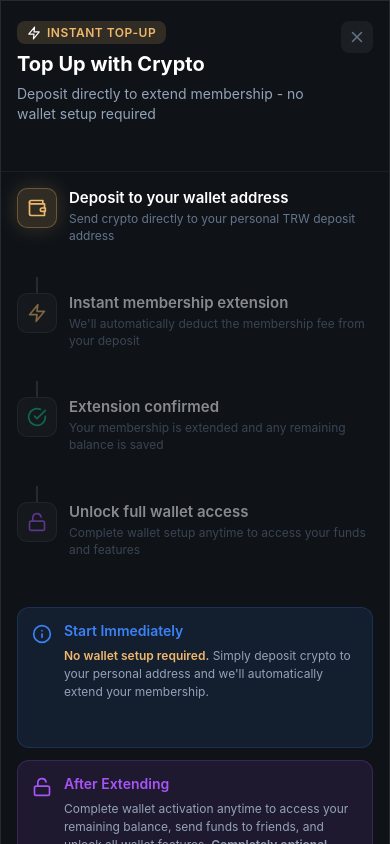
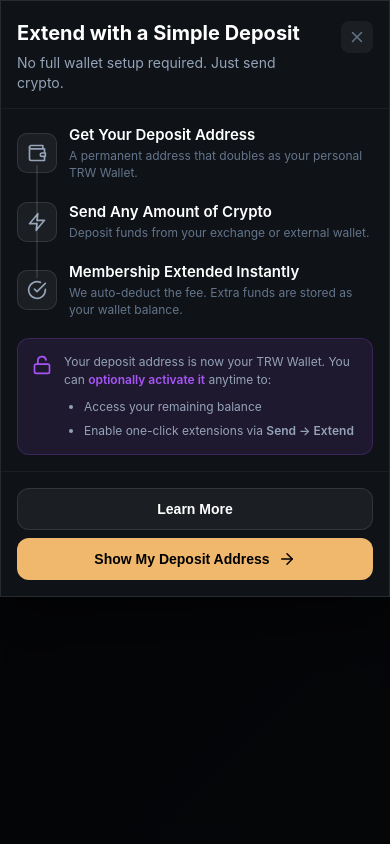
Before and after one commit to Ace-TRW/membership-topup-modal, a React (Create React App) app: page / in a window 390 px wide. Both pictures are taken after a click on the button "Open Modal". Built offline with nearby package versions, Linux system fonts and the light colour scheme.

Commit message:
Add complete FAQ section with responsive design and view switching

```diff
--- a/src/components/MembershipTopUpModal.jsx
+++ b/src/components/MembershipTopUpModal.jsx
@@ -1,9 +1,19 @@
-import React, { useState, useEffect } from 'react';
-import { Wallet, ArrowRight, CheckCircle, Info, X, Zap, Unlock } from 'lucide-react';
+import React, { useState, useEffect } from "react";
+import {
+  Wallet,
+  ArrowRight,
+  CheckCircle,
+  X,
+  Zap,
+  Unlock,
+  Check,
+  ArrowLeft,
+} from "lucide-react";
 
 const MembershipTopUpModal = () => {
-  const [currentStep, setCurrentStep] = useState(0);
-  const [isClosing, setIsClosing] = useState(false);
+  // For demonstration. In production, use props: ({ isOpen, onClose })
+  const [isVisible, setIsVisible] = useState(true);
+  const [view, setView] = useState("main"); // 'main' or 'faq'
   const [isMobile, setIsMobile] = useState(false);
   const [isSmallMobile, setIsSmallMobile] = useState(false);
 
@@ -20,348 +30,501 @@ const MembershipTopUpModal = () => {
 
   const styles = {
     overlay: {
-      position: 'fixed',
+      position: "fixed",
       top: 0,
       left: 0,
       right: 0,
       bottom: 0,
-      backgroundColor: 'rgba(0, 0, 0, 0.8)',
-      backdropFilter: 'blur(10px)',
-      display: 'flex',
-      alignItems: isMobile ? 'flex-start' : 'center',
-      justifyContent: 'center',
+      backgroundColor: "rgba(0, 0, 0, 0.8)",
+      backdropFilter: "blur(10px)",
+      display: "flex",
+      alignItems: isMobile ? "flex-start" : "center",
+      justifyContent: "center",
       zIndex: 1000,
-      padding: isMobile ? '0' : '20px',
-      overflowY: 'auto',
+      padding: isMobile ? "0" : "20px",
+      overflowY: "auto",
     },
     modal: {
-      backgroundColor: '#0f1318',
-      borderRadius: isMobile ? '0' : '24px',
-      maxWidth: '520px',
-      width: '100%',
-      minHeight: isMobile ? '100vh' : 'auto',
-      border: '1px solid rgba(255, 255, 255, 0.1)',
-      overflow: 'hidden',
-      boxShadow: '0 20px 60px rgba(0, 0, 0, 0.5)',
-      margin: isMobile ? '0' : '20px auto',
+      backgroundColor: "#0f1318",
+      borderRadius: isMobile ? "0" : "24px",
+      maxWidth: "520px",
+      width: "100%",
+      border: "1px solid rgba(255, 255, 255, 0.1)",
+      overflow: "hidden",
+      boxShadow: "0 20px 60px rgba(0, 0, 0, 0.5)",
+      display: "flex",
+      flexDirection: "column",
+      maxHeight: isMobile ? "100vh" : "90vh",
+      margin: isMobile ? "0" : "20px auto",
     },
     header: {
-      padding: isMobile ? '20px 16px 16px' : '24px 24px 20px',
-      borderBottom: '1px solid rgba(255, 255, 255, 0.05)',
-      display: 'flex',
-      justifyContent: 'space-between',
-      alignItems: 'flex-start',
+      padding: isMobile ? "20px 16px 16px" : "24px 24px 20px",
+      borderBottom: "1px solid rgba(255, 255, 255, 0.05)",
+      flexShrink: 0,
     },
     headerContent: {
+      display: "flex",
+      justifyContent: "space-between",
+      alignItems: "flex-start",
+    },
+    titleGroup: {
       flex: 1,
-    },
-    badge: {
-      display: 'inline-flex',
-      alignItems: 'center',
-      gap: '6px',
-      padding: '4px 10px',
-      backgroundColor: 'rgba(240, 184, 108, 0.15)',
-      borderRadius: '8px',
-      marginBottom: isMobile ? '8px' : '12px',
-    },
-    badgeText: {
-      fontSize: '12px',
-      fontWeight: '600',
-      color: '#f0b86c',
-      textTransform: 'uppercase',
-      letterSpacing: '0.5px',
+      paddingRight: "16px",
     },
     title: {
-      fontSize: isMobile ? '20px' : '24px',
-      fontWeight: '700',
-      color: '#ffffff',
-      marginBottom: '8px',
+      fontSize: isMobile ? "20px" : "24px",
+      fontWeight: "700",
+      color: "#ffffff",
+      margin: 0,
+      marginBottom: "8px",
     },
     subtitle: {
-      fontSize: '14px',
-      color: '#94a3b8',
-      lineHeight: '1.4',
+      fontSize: "14px",
+      color: "#94a3b8",
+      lineHeight: "1.4",
+      margin: 0,
     },
     closeButton: {
-      width: '32px',
-      height: '32px',
-      borderRadius: '8px',
-      border: 'none',
-      backgroundColor: 'rgba(255, 255, 255, 0.05)',
-      display: 'flex',
-      alignItems: 'center',
-      justifyContent: 'center',
-      cursor: 'pointer',
-      transition: 'all 0.2s',
+      width: "32px",
+      height: "32px",
+      borderRadius: "8px",
+      border: "none",
+      backgroundColor: "rgba(255, 255, 255, 0.05)",
+      display: "flex",
+      alignItems: "center",
+      justifyContent: "center",
+      cursor: "pointer",
+      transition: "background-color 0.2s",
+      flexShrink: 0,
     },
     content: {
-      padding: isMobile ? '16px' : '24px',
+      padding: isMobile ? "16px" : "24px",
+      flex: "1 1 auto",
+      overflowY: "auto",
+      transition: "opacity 0.2s ease-in-out",
+    },
+    view: {
+      opacity: 1,
+      transition: "opacity 0.2s ease-in-out",
     },
     stepsContainer: {
-      marginBottom: isMobile ? '16px' : '24px',
+      position: "relative",
     },
     step: {
-      display: 'flex',
-      gap: isMobile ? '12px' : '16px',
-      marginBottom: isMobile ? '16px' : '20px',
-      opacity: 0.5,
-      transition: 'all 0.3s ease',
-    },
-    stepActive: {
-      opacity: 1,
-    },
-    stepCompleted: {
-      opacity: 0.7,
+      display: "flex",
+      gap: isMobile ? "12px" : "16px",
+      alignItems: "center",
     },
     stepIcon: {
-      width: isMobile ? '40px' : '48px',
-      height: isMobile ? '40px' : '48px',
-      borderRadius: isMobile ? '10px' : '12px',
-      display: 'flex',
-      alignItems: 'center',
-      justifyContent: 'center',
+      width: isMobile ? "40px" : "48px",
+      height: isMobile ? "40px" : "48px",
+      borderRadius: isMobile ? "10px" : "12px",
+      display: "flex",
+      alignItems: "center",
+      justifyContent: "center",
       flexShrink: 0,
-      transition: 'all 0.3s ease',
-    },
-    stepIconDefault: {
-      backgroundColor: 'rgba(255, 255, 255, 0.05)',
-      border: '1px solid rgba(255, 255, 255, 0.1)',
-    },
-    stepIconActive: {
-      backgroundColor: 'rgba(240, 184, 108, 0.15)',
-      border: '1px solid rgba(240, 184, 108, 0.3)',
-      boxShadow: '0 0 20px rgba(240, 184, 108, 0.2)',
-    },
-    stepIconCompleted: {
-      backgroundColor: 'rgba(16, 185, 129, 0.15)',
-      border: '1px solid rgba(16, 185, 129, 0.3)',
+      backgroundColor: "rgba(255, 255, 255, 0.05)",
+      border: "1px solid rgba(255, 255, 255, 0.1)",
     },
     stepContent: {
       flex: 1,
     },
     stepTitle: {
-      fontSize: isMobile ? '15px' : '16px',
-      fontWeight: '600',
-      color: '#ffffff',
-      marginBottom: '4px',
+      fontSize: isMobile ? "15px" : "16px",
+      fontWeight: "600",
+      color: "#ffffff",
+      margin: 0,
+      marginBottom: "4px",
     },
     stepDescription: {
-      fontSize: isMobile ? '12px' : '13px',
-      color: '#64748b',
-      lineHeight: '1.4',
+      fontSize: isMobile ? "12px" : "13px",
+      color: "#64748b",
+      lineHeight: "1.4",
+      margin: 0,
     },
     connector: {
-      width: '2px',
-      height: isMobile ? '16px' : '20px',
-      backgroundColor: 'rgba(255, 255, 255, 0.1)',
-      marginLeft: isMobile ? '19px' : '23px',
-      marginTop: isMobile ? '-16px' : '-20px',
-      marginBottom: '0',
+      position: "absolute",
+      width: "2px",
+      backgroundColor: "rgba(255, 255, 255, 0.1)",
+      left: isMobile ? "19px" : "23px",
+      top: isMobile ? "40px" : "48px",
+      height: isMobile ? "calc(100% - 80px)" : "calc(100% - 96px)",
     },
     infoBox: {
-      backgroundColor: 'rgba(59, 130, 246, 0.1)',
-      borderRadius: '12px',
-      padding: isMobile ? '14px' : '16px',
-      marginBottom: '12px',
-      border: '1px solid rgba(59, 130, 246, 0.2)',
-    },
-    infoBoxHeader: {
-      display: 'flex',
-      alignItems: 'flex-start',
-      gap: '12px',
-    },
-    infoTitle: {
-      fontSize: '14px',
-      fontWeight: '600',
-      color: '#3b82f6',
-      marginBottom: '8px',
+      backgroundColor: "rgba(168, 85, 247, 0.1)",
+      borderRadius: "12px",
+      padding: isMobile ? "14px" : "16px",
+      marginTop: isMobile ? "20px" : "24px",
+      border: "1px solid rgba(168, 85, 247, 0.2)",
+      display: "flex",
+      alignItems: "flex-start",
+      gap: "12px",
     },
     infoText: {
-      fontSize: isMobile ? '12px' : '13px',
-      color: '#94a3b8',
-      lineHeight: '1.5',
+      fontSize: isMobile ? "12px" : "13px",
+      color: "#94a3b8",
+      lineHeight: "1.5",
+      margin: 0,
     },
     highlight: {
-      color: '#f0b86c',
-      fontWeight: '600',
+      color: "#a855f7",
+      fontWeight: "600",
     },
     footer: {
-      padding: isMobile ? '16px' : '20px 24px',
-      borderTop: '1px solid rgba(255, 255, 255, 0.05)',
-      display: 'flex',
-      gap: isMobile ? '8px' : '12px',
-      flexDirection: isSmallMobile ? 'column' : 'row',
+      padding: isMobile ? "16px" : "20px 24px",
+      borderTop: "1px solid rgba(255, 255, 255, 0.05)",
+      display: "flex",
+      gap: isMobile ? "8px" : "12px",
+      flexShrink: 0,
+      flexDirection: isSmallMobile ? "column" : "row",
     },
     button: {
       flex: 1,
-      padding: isMobile ? '12px 20px' : '14px 24px',
-      borderRadius: '12px',
-      border: 'none',
-      fontSize: isMobile ? '14px' : '15px',
-      fontWeight: '600',
-      cursor: 'pointer',
-      transition: 'all 0.2s',
-      display: 'flex',
-      alignItems: 'center',
-      justifyContent: 'center',
-      gap: '8px',
-      width: isSmallMobile ? '100%' : 'auto',
+      padding: isMobile ? "12px 20px" : "14px 24px",
+      borderRadius: "12px",
+      border: "none",
+      fontSize: isMobile ? "14px" : "15px",
+      fontWeight: "600",
+      cursor: "pointer",
+      transition: "background-color 0.2s",
+      display: "flex",
+      alignItems: "center",
+      justifyContent: "center",
+      gap: "8px",
+      width: isSmallMobile ? "100%" : "auto",
     },
     primaryButton: {
-      backgroundColor: '#f0b86c',
-      color: '#000000',
+      backgroundColor: "#f0b86c",
+      color: "#000000",
     },
     secondaryButton: {
-      backgroundColor: 'rgba(255, 255, 255, 0.05)',
-      color: '#ffffff',
-      border: '1px solid rgba(255, 255, 255, 0.1)',
+      backgroundColor: "rgba(255, 255, 255, 0.05)",
+      color: "#ffffff",
+      border: "1px solid rgba(255, 255, 255, 0.1)",
+    },
+    faqSection: {
+      marginBottom: isMobile ? "24px" : "32px",
+    },
+    faqSectionTitle: {
+      fontSize: "12px",
+      fontWeight: "600",
+      color: "#f0b86c",
+      textTransform: "uppercase",
+      letterSpacing: "0.5px",
+      marginBottom: isMobile ? "12px" : "16px",
+    },
+    faqItem: {
+      marginBottom: isMobile ? "20px" : "24px",
+    },
+    faqQuestion: {
+      fontSize: isMobile ? "14px" : "15px",
+      fontWeight: "600",
+      color: "#ffffff",
+      marginBottom: "8px",
+    },
+    faqAnswer: {
+      fontSize: isMobile ? "13px" : "14px",
+      color: "#94a3b8",
+      lineHeight: "1.6",
+    },
+    benefitsList: {
+      margin: "12px 0 0 0",
+      paddingLeft: "0",
+      listStyle: "none",
+    },
+    benefitItem: {
+      display: "flex",
+      alignItems: "flex-start",
+      gap: "10px",
+      marginBottom: "12px",
+      fontSize: isMobile ? "13px" : "14px",
+      color: "#94a3b8",
+      lineHeight: "1.6",
+    },
+    benefitTitle: {
+      fontWeight: "600",
+      color: "#ffffff",
     },
   };
 
   const iconSize = isMobile ? 20 : 24;
 
+  const MainView = ({ steps }) => (
+    <div style={styles.view}>
+      <div style={styles.stepsContainer}>
+        <div style={styles.connector}></div>
+        {steps.map((step, index) => (
+          <div
+            key={index}
+            style={{
+              ...styles.step,
+              marginBottom: index === steps.length - 1 ? 0 : (isMobile ? "20px" : "24px"),
+            }}
+          >
+            <div style={styles.stepIcon}>{step.icon}</div>
+            <div style={styles.stepContent}>
+              <h3 style={styles.stepTitle}>{step.title}</h3>
+              <p style={styles.stepDescription}>{step.description}</p>
+            </div>
+          </div>
+        ))}
+      </div>
+      <div style={styles.infoBox}>
+        <Unlock
+          size={20}
+          color="#a855f7"
+          style={{ flexShrink: 0, marginTop: "2px" }}
+        />
+        <div>
+          <p style={styles.infoText}>
+            Your deposit address is now your TRW Wallet. You can{" "}
+            <span style={styles.highlight}>optionally activate it</span> anytime
+            to:
+          </p>
+          <ul
+            style={{
+              margin: "8px 0 0 0",
+              paddingLeft: "20px",
+              fontSize: isMobile ? "12px" : "13px",
+              color: "#94a3b8",
+              lineHeight: "1.6",
+            }}
+          >
+            <li style={{ marginBottom: "4px" }}>Access your remaining balance</li>
+            <li>
+              Enable one-click extensions via{" "}
+              <span style={{ fontWeight: "600" }}>Send → Extend</span>
+            </li>
+          </ul>
+        </div>
+      </div>
+    </div>
+  );
+
+  const FaqView = () => (
+    <div style={styles.view}>
+      <div style={styles.faqSection}>
+        <h3 style={styles.faqSectionTitle}>The Basics</h3>
+        <div style={styles.faqItem}>
+          <p style={styles.faqQuestion}>
+            What happens if I send more than the membership fee?
+          </p>
+          <p style={styles.faqAnswer}>
+            We only deduct the exact membership fee. Any extra funds are safely
+            stored as your initial TRW Wallet balance. You can access them
+            anytime after activating your wallet.
+          </p>
+        </div>
+        <div style={styles.faqItem}>
+          <p style={styles.faqQuestion}>
+            What's the difference between this deposit and a full wallet?
+          </p>
+          <p style={styles.faqAnswer}>
+            This deposit is a "guest checkout" to get you extended fast.
+            Activating the full wallet is an optional next step that gives you
+            control to send, receive, and manage your balance.
+          </p>
+        </div>
+        <div style={styles.faqItem}>
+          <p style={styles.faqQuestion}>
+            What if I get the address but change my mind?
+          </p>
+          <p style={styles.faqAnswer}>
+            Nothing happens. The deposit address is yours permanently, but it
+            remains inactive until you send funds to it. There's no penalty or
+            pending transaction to cancel.
+          </p>
+        </div>
+      </div>
+
+      <div style={styles.faqSection}>
+        <h3 style={styles.faqSectionTitle}>Security & Fees</h3>
+        <div style={styles.faqItem}>
+          <p style={styles.faqQuestion}>Is my money safe in this wallet?</p>
+          <p style={styles.faqAnswer}>
+            Yes. Your TRW Wallet is a{" "}
+            <span style={{ color: "#10b981", fontWeight: "600" }}>
+              self-custodial
+            </span>{" "}
+            wallet. This means you, and only you, have control over your funds via
+            your security credentials. We can never access or move your crypto.
+          </p>
+        </div>
+        <div style={styles.faqItem}>
+          <p style={styles.faqQuestion}>
+            Are there any hidden fees for this top-up?
+          </p>
+          <p style={styles.faqAnswer}>
+            TRW charges{" "}
+            <span style={{ color: "#f0b86c", fontWeight: "600" }}>
+              zero fees
+            </span>{" "}
+            for this deposit. You will only pay the standard network fee to send
+            crypto from your external exchange or wallet. As a courtesy, we also
+            credit your account with the one-time wallet activation fee.
+          </p>
+        </div>
+      </div>
+
+      <div style={styles.faqSection}>
+        <h3 style={styles.faqSectionTitle}>The Full Wallet</h3>
+        <div style={styles.faqItem}>
+          <p style={styles.faqQuestion}>
+            What are the benefits of activating the full wallet?
+          </p>
+          <p style={styles.faqAnswer}>Full activation unlocks all features:</p>
+          <ul style={styles.benefitsList}>
+            <li style={styles.benefitItem}>
+              <Check
+                size={16}
+                color="#10b981"
+                style={{ flexShrink: 0, marginTop: "4px" }}
+              />
+              <div>
+                <span style={styles.benefitTitle}>One-click extensions:</span>{" "}
+                Renew your membership instantly from your wallet balance.
+              </div>
+            </li>
+            <li style={styles.benefitItem}>
+              <Check
+                size={16}
+                color="#10b981"
+                style={{ flexShrink: 0, marginTop: "4px" }}
+              />
+              <div>
+                <span style={styles.benefitTitle}>Send funds:</span> Instantly
+                send crypto to other TRW members.
+              </div>
+            </li>
+            <li style={styles.benefitItem}>
+              <Check
+                size={16}
+                color="#10b981"
+                style={{ flexShrink: 0, marginTop: "4px" }}
+              />
+              <div>
+                <span style={styles.benefitTitle}>Full control:</span> Manage your
+                balance and view transaction history.
+              </div>
+            </li>
+          </ul>
+        </div>
+      </div>
+    </div>
+  );
+
+  const handleClose = () => {
+    setIsVisible(false);
+    // In production, you'd call: onClose();
+    setTimeout(() => setView("main"), 300); // Reset view after closing
+  };
+
+  const handleContinue = () => {
+    console.log("Proceeding to show deposit address...");
+    handleClose(); // Example: close modal on continue
+  };
+
   const steps = [
     {
-      icon: <Wallet size={iconSize} color="#f0b86c" />,
-      title: 'Deposit to your wallet address',
-      description: 'Send crypto directly to your personal TRW deposit address',
-      status: currentStep >= 0 ? 'active' : 'default',
+      icon: <Wallet size={iconSize} color="#94a3b8" />,
+      title: "Get Your Deposit Address",
+      description:
+        "A permanent address that doubles as your personal TRW Wallet.",
     },
     {
-      icon: <Zap size={iconSize} color="#f0b86c" />,
-      title: 'Instant membership extension',
-      description: 'We\'ll automatically deduct the membership fee from your deposit',
-      status: currentStep >= 1 ? 'active' : 'default',
+      icon: <Zap size={iconSize} color="#94a3b8" />,
+      title: "Send Any Amount of Crypto",
+      description: "Deposit funds from your exchange or external wallet.",
     },
     {
-      icon: <CheckCircle size={iconSize} color="#10b981" />,
-      title: 'Extension confirmed',
-      description: 'Your membership is extended and any remaining balance is saved',
-      status: currentStep >= 2 ? 'active' : 'default',
-    },
-    {
-      icon: <Unlock size={iconSize} color="#a855f7" />,
-      title: 'Unlock full wallet access',
-      description: 'Complete wallet setup anytime to access your funds and features',
-      status: currentStep >= 3 ? 'active' : 'default',
+      icon: <CheckCircle size={iconSize} color="#94a3b8" />,
+      title: "Membership Extended Instantly",
+      description:
+        "We auto-deduct the fee. Extra funds are stored as your wallet balance.",
     },
   ];
 
-  const handleClose = () => {
-    setIsClosing(true);
-    setTimeout(() => {
-      // Close modal logic here
-    }, 300);
-  };
-
-  const handleContinue = () => {
-    // Proceed with wallet top-up
-  };
+  if (!isVisible) return null;
 
   return (
     <div style={styles.overlay}>
       <div style={styles.modal}>
         <div style={styles.header}>
           <div style={styles.headerContent}>
-            <div style={styles.badge}>
-              <Zap size={14} />
-              <span style={styles.badgeText}>Instant Top-Up</span>
-            </div>
-            <h2 style={styles.title}>Top Up with Crypto</h2>
+            <div style={styles.titleGroup}>
+              <h2 style={styles.title}>
+                {view === "main"
+                  ? "Extend with a Simple Deposit"
+                  : "How It Works"}
+              </h2>
               <p style={styles.subtitle}>
-              Deposit directly to extend membership - no wallet setup required
+                {view === "main"
+                  ? "No full wallet setup required. Just send crypto."
+                  : "Answering your questions about the deposit process."}
               </p>
             </div>
             <button
               style={styles.closeButton}
               onClick={handleClose}
-            onMouseEnter={e => e.currentTarget.style.backgroundColor = 'rgba(255, 255, 255, 0.1)'}
-            onMouseLeave={e => e.currentTarget.style.backgroundColor = 'rgba(255, 255, 255, 0.05)'}
+              onMouseEnter={(e) =>
+                (e.currentTarget.style.backgroundColor =
+                  "rgba(255, 255, 255, 0.1)")
+              }
+              onMouseLeave={(e) =>
+                (e.currentTarget.style.backgroundColor =
+                  "rgba(255, 255, 255, 0.05)")
+              }
             >
               <X size={18} color="#64748b" />
             </button>
           </div>
+        </div>
 
-        <div style={styles.content}>
-          <div style={styles.stepsContainer}>
-            {steps.map((step, index) => (
-              <React.Fragment key={index}>
         <div
           style={{
-                    ...styles.step,
-                    ...(step.status === 'active' ? styles.stepActive : {}),
-                    ...(step.status === 'completed' ? styles.stepCompleted : {}),
+            ...styles.content,
+            opacity: view === "main" ? 1 : 0,
+            display: view === "main" ? "block" : "none",
           }}
-                  onMouseEnter={() => setCurrentStep(index)}
         >
+          <MainView steps={steps} />
+        </div>
         <div
           style={{
-                      ...styles.stepIcon,
-                      ...(step.status === 'default' ? styles.stepIconDefault : {}),
-                      ...(step.status === 'active' ? styles.stepIconActive : {}),
-                      ...(step.status === 'completed' ? styles.stepIconCompleted : {}),
+            ...styles.content,
+            opacity: view === "faq" ? 1 : 0,
+            display: view === "faq" ? "block" : "none",
           }}
         >
-                    {step.status === 'completed' ? (
-                      <CheckCircle size={iconSize} color="#10b981" />
-                    ) : (
-                      step.icon
-                    )}
-                  </div>
-                  <div style={styles.stepContent}>
-                    <h3 style={styles.stepTitle}>{step.title}</h3>
-                    <p style={styles.stepDescription}>{step.description}</p>
-                  </div>
-                </div>
-                {index < steps.length - 1 && <div style={styles.connector} />}
-              </React.Fragment>
-            ))}
-          </div>
-
-          <div style={styles.infoBox}>
-            <div style={styles.infoBoxHeader}>
-              <Info size={20} color="#3b82f6" style={{ flexShrink: 0, marginTop: '2px' }} />
-              <div>
-                <h4 style={styles.infoTitle}>Start Immediately</h4>
-                <p style={styles.infoText}>
-                  <span style={styles.highlight}>No wallet setup required.</span> Simply deposit crypto to
-                  your personal address and we'll automatically extend your membership.
-                </p>
-              </div>
-            </div>
-          </div>
-
-          <div style={{...styles.infoBox, backgroundColor: 'rgba(168, 85, 247, 0.1)', border: '1px solid rgba(168, 85, 247, 0.2)'}}>
-            <div style={styles.infoBoxHeader}>
-              <Unlock size={20} color="#a855f7" style={{ flexShrink: 0, marginTop: '2px' }} />
-              <div>
-                <h4 style={{...styles.infoTitle, color: '#a855f7'}}>After Extending</h4>
-                <p style={styles.infoText}>
-                  Complete wallet activation anytime to access your remaining balance, send funds to
-                  friends, and unlock all wallet features. <span style={{fontWeight: '600'}}>Completely optional.</span>
-                </p>
-              </div>
-            </div>
-          </div>
+          <FaqView />
         </div>
 
         <div style={styles.footer}>
+          {view === "main" ? (
+            <>
               <button
-            style={{...styles.button, ...styles.secondaryButton}}
-            onMouseEnter={e => e.currentTarget.style.backgroundColor = 'rgba(255, 255, 255, 0.08)'}
-            onMouseLeave={e => e.currentTarget.style.backgroundColor = 'rgba(255, 255, 255, 0.05)'}
+                style={{ ...styles.button, ...styles.secondaryButton }}
+                onClick={() => setView("faq")}
               >
                 Learn More
               </button>
               <button
-            style={{...styles.button, ...styles.primaryButton}}
+                style={{ ...styles.button, ...styles.primaryButton }}
                 onClick={handleContinue}
-            onMouseEnter={e => e.currentTarget.style.backgroundColor = '#e0a85c'}
-            onMouseLeave={e => e.currentTarget.style.backgroundColor = '#f0b86c'}
               >
-            Get Deposit Address
+                Show My Deposit Address
                 <ArrowRight size={18} />
               </button>
+            </>
+          ) : (
+            <button
+              style={{ ...styles.button, ...styles.secondaryButton, flex: 1 }}
+              onClick={() => setView("main")}
+            >
+              <ArrowLeft size={18} />
+              Back to Deposit Steps
+            </button>
+          )}
         </div>
       </div>
     </div>
```
Lines whose indentation alone changed are shown as unchanged.
